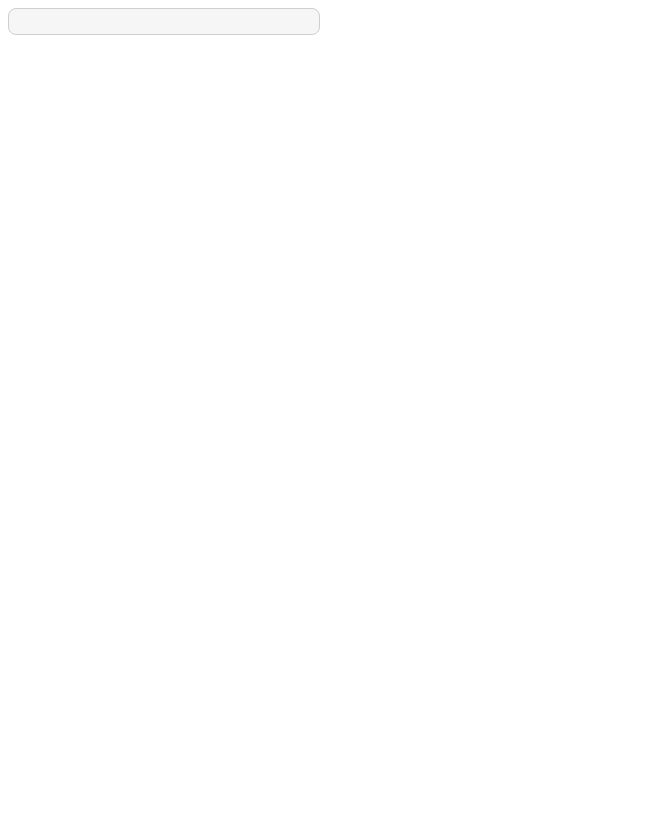
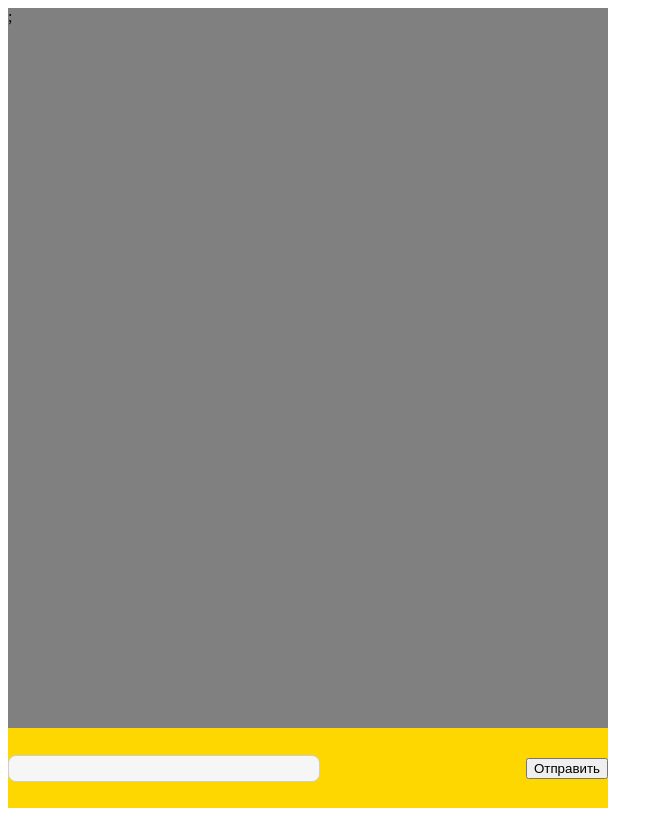
Before and after one commit to K414BIN/Basic-ReactJS-Course, a React (Create React App) app: page / in a window 1280 px wide. Shown: the whole page, without its empty margins (0-663 px from the left). Built offline with nearby package versions, Linux system fonts and the light colour scheme.

Commit message:
Useeffect ADD

```diff
--- a/src/App.css
+++ b/src/App.css
@@ -6,3 +6,23 @@ input[type="text"]  {
     background: #F6F6f6;
     border-radius: 8px;
 }
+.mainWrapper{
+    width: 600px;
+    height: 800px;
+    background-color: teal;
+    display: flex;
+    flex-direction: column;
+}
+.messageList{
+    width: 100%;
+    height: 90%;
+    background-color: grey;
+}
+.inputWrapper{
+    flex: 1;
+    display: flex;
+    width: 100%;
+    align-items: center;
+    background-color: gold;
+    justify-content: space-between;
+}
--- a/src/App.js
+++ b/src/App.js
@@ -1,15 +1,34 @@
-import React, {useState} from "react";
+import React, {useState, useCallback, useEffect} from "react";
 import './App.css';
-import MessageComponent from './MessageComponent';
+
 function App() {
 
-    const [inputText, setInputText ] = useState('');
+    const [ inputMessage, setInputMessage ] = useState("");
+    const [messageArray, setMessageArray] = useState([]);
+    const onSendMessage = () =>{
+        setMessageArray((prev) => [...prev,inputMessage]);
+        setInputMessage("");
+    };
 
     return (
-    <div>
-        <input type="text" required value={inputText}  onChange={(e) => setInputText(e.target.value)} />
-        <MessageComponent textToShow = {inputText}  />
-    </div>
+            <div className="mainWrapper">
+                        <div className="messageList">
+                        {messageArray.map(( message,i) =>(
+                            <div> key ={i}> {message}   </div>
+                        ))};
+                        </div>
+                        <div className="inputWrapper">
+                        <input type="text" required value={inputMessage}  onChange={(e) => setInputMessage(e.target.value)}
+                               onKeyDown={({key}) => {
+                                   if (key === 'Enter') {
+                                       console.log('Enter');
+                                       onSendMessage();
+                                   }
+                               }}
+                            />
+                            <button onClick={onSendMessage}>Отправить</button>
+                        </div>
+            </div>
   );
 }
 
--- a/src/MessageComponent.js
+++ /dev/null
@@ -1,6 +0,0 @@
-const MessageComponent = (props) => {
-
-    return <div>{props.textToShow}</div>;
-
-};
-export default MessageComponent;
```
